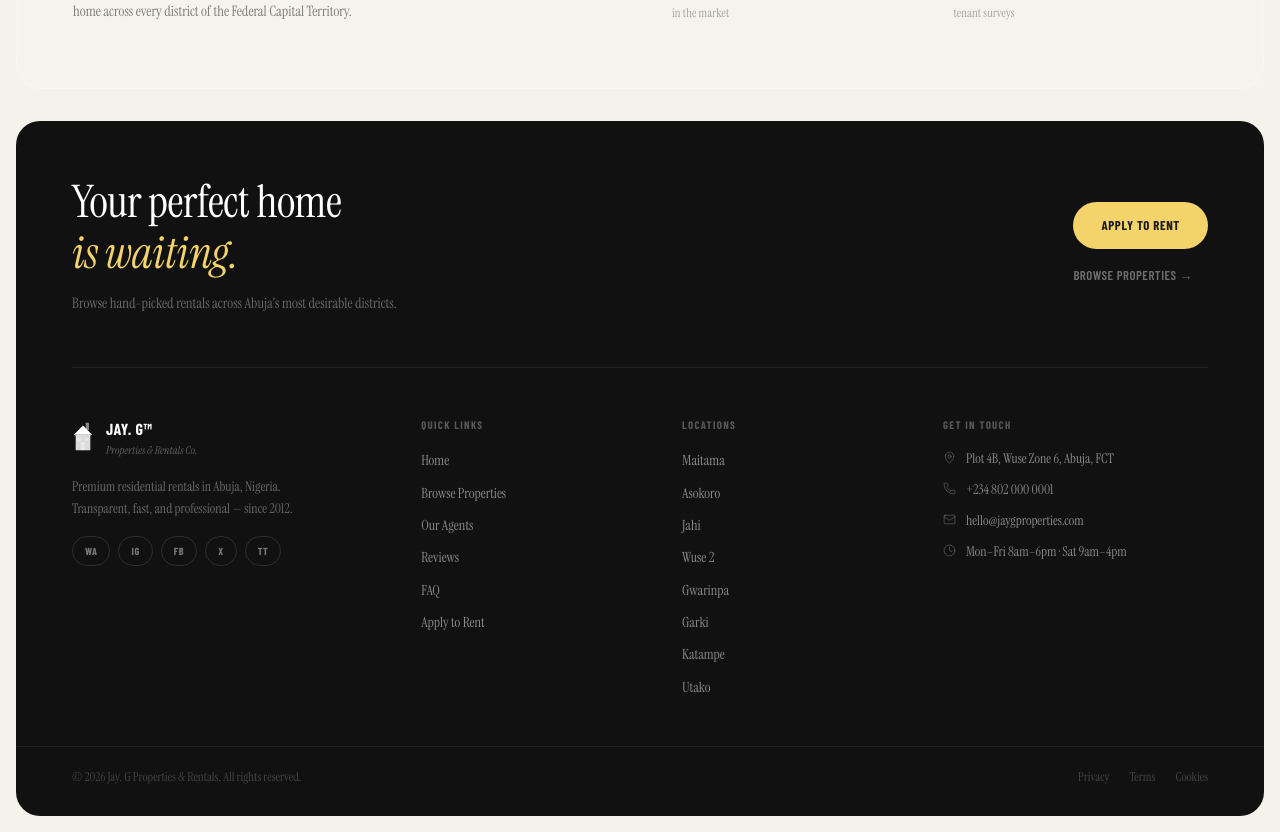
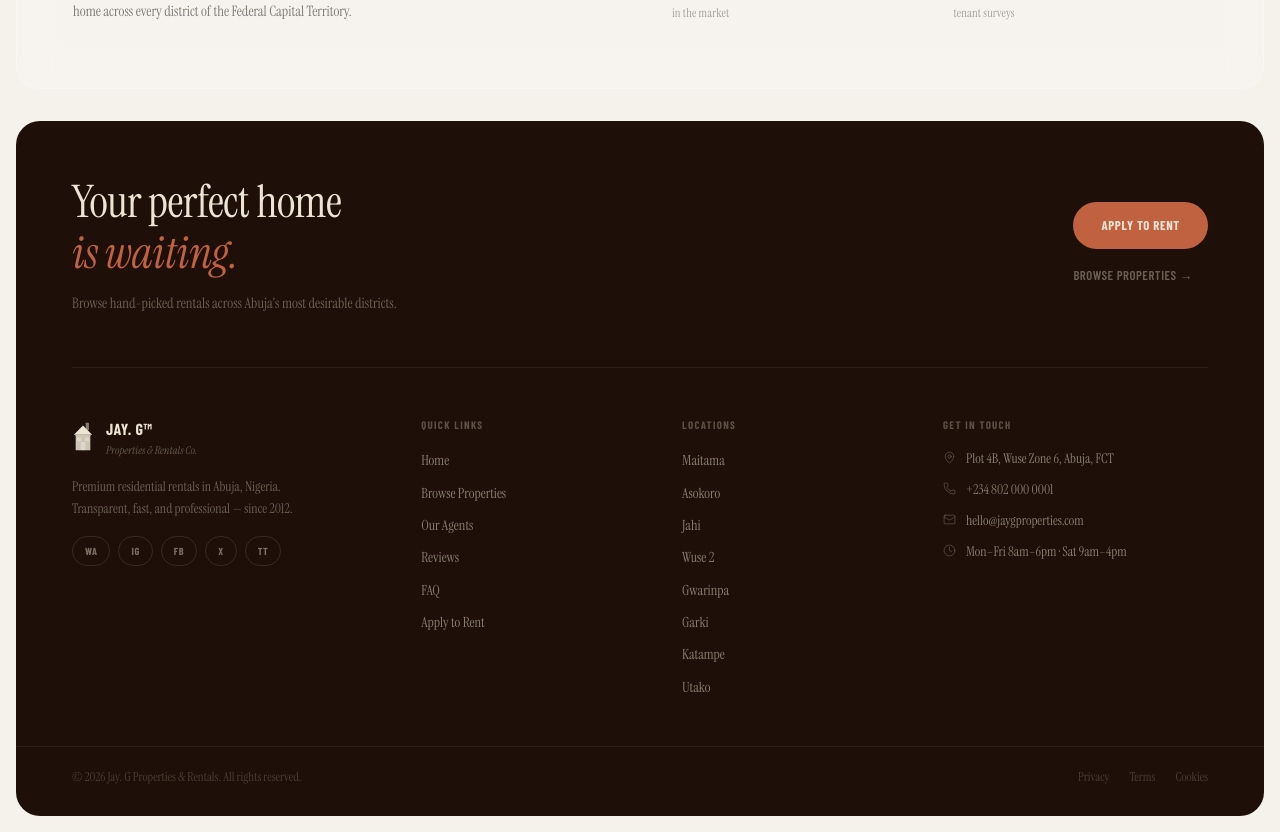
Before and after one commit to nonaseih/glamour.j-properties, a React (Vite) app: page / in a window 1280 px wide. Shown: the part 3600-4432 px from the top of the page. Built offline with nearby package versions, Linux system fonts and the light colour scheme; a web font is replaced by a local one.

Commit message:
Footer update

```diff
--- a/src/index.css
+++ b/src/index.css
@@ -492,9 +492,9 @@ p { line-height: 1.7; }
 
 .footer-wrap {
   border-radius: 24px;
-  background: var(--dark);
+  background: #1E1008;
   overflow: hidden;
-  color: rgba(255,255,255,0.8);
+  color: rgba(237,228,212,0.8);
 }
 
 /* CTA */
@@ -511,18 +511,18 @@ p { line-height: 1.7; }
   font-weight: 400 !important;
   font-size: clamp(2rem, 3.5vw, 3rem);
   line-height: 1.15;
-  color: #fff;
+  color: #EDE4D4;
   margin-bottom: 12px;
 }
 
 .footer-cta__h2 em {
   font-style: italic;
-  color: var(--accent-yellow);
+  color: #C06240;
 }
 
 .footer-cta__sub {
   font-size: 0.9rem;
-  color: rgba(255,255,255,0.38);
+  color: rgba(237,228,212,0.38);
   line-height: 1.6;
   max-width: 340px;
 }
@@ -543,8 +543,8 @@ p { line-height: 1.7; }
   text-transform: uppercase;
   padding: 13px 28px;
   border-radius: 999px;
-  background: var(--accent-yellow);
-  color: var(--ink);
+  background: #C06240;
+  color: #EDE4D4;
   white-space: nowrap;
   transition: filter var(--transition), transform var(--transition);
 }
@@ -560,18 +560,18 @@ p { line-height: 1.7; }
   font-weight: 600;
   letter-spacing: 0.04em;
   text-transform: uppercase;
-  color: rgba(255,255,255,0.4);
+  color: rgba(237,228,212,0.38);
   padding: 4px 0;
   transition: color var(--transition);
   white-space: nowrap;
 }
 
-.footer-cta__ghost:hover { color: #fff; }
+.footer-cta__ghost:hover { color: #EDE4D4; }
 
 /* Divider */
 .footer-rule {
   height: 1px;
-  background: rgba(255,255,255,0.07);
+  background: rgba(237,228,212,0.08);
   margin: 0 56px;
 }
 
@@ -594,7 +594,7 @@ p { line-height: 1.7; }
   display: flex;
   align-items: center;
   gap: 12px;
-  color: #fff;
+  color: #EDE4D4;
   text-align: left;
 }
 
@@ -603,20 +603,20 @@ p { line-height: 1.7; }
   font-weight: 700;
   font-size: 1rem;
   letter-spacing: 0.03em;
-  color: #fff;
+  color: #EDE4D4;
 }
 
 .footer-brand__sub {
   font-family: var(--font-body);
   font-style: italic;
   font-size: 0.68rem;
-  color: rgba(255,255,255,0.35);
+  color: rgba(237,228,212,0.35);
   margin-top: 1px;
 }
 
 .footer-brand__tagline {
   font-size: 0.84rem;
-  color: rgba(255,255,255,0.38);
+  color: rgba(237,228,212,0.38);
   line-height: 1.65;
   max-width: 240px;
 }
@@ -634,15 +634,15 @@ p { line-height: 1.7; }
   letter-spacing: 0.06em;
   padding: 6px 12px;
   border-radius: 999px;
-  border: 1px solid rgba(255,255,255,0.12);
-  color: rgba(255,255,255,0.45);
+  border: 1px solid rgba(237,228,212,0.12);
+  color: rgba(237,228,212,0.45);
   transition: border-color var(--transition), color var(--transition), background var(--transition);
 }
 
 .footer-social:hover {
-  border-color: rgba(255,255,255,0.3);
-  color: #fff;
-  background: rgba(255,255,255,0.06);
+  border-color: rgba(237,228,212,0.3);
+  color: #EDE4D4;
+  background: rgba(237,228,212,0.06);
 }
 
 /* Columns */
@@ -654,7 +654,7 @@ p { line-height: 1.7; }
   font-weight: 700;
   letter-spacing: 0.12em;
   text-transform: uppercase;
-  color: rgba(255,255,255,0.3);
+  color: rgba(237,228,212,0.3);
   margin-bottom: 16px;
 }
 
@@ -666,23 +666,23 @@ p { line-height: 1.7; }
 
 .footer-col__link {
   font-size: 0.875rem;
-  color: rgba(255,255,255,0.52);
+  color: rgba(237,228,212,0.52);
   text-align: left;
   transition: color var(--transition);
 }
 
-.footer-col__link:hover { color: #fff; }
+.footer-col__link:hover { color: #EDE4D4; }
 
 .footer-contact {
   display: flex;
   align-items: flex-start;
   gap: 10px;
   font-size: 0.84rem;
-  color: rgba(255,255,255,0.52);
+  color: rgba(237,228,212,0.52);
   line-height: 1.55;
 }
 
-.footer-contact svg { flex-shrink: 0; margin-top: 2px; color: rgba(255,255,255,0.28); }
+.footer-contact svg { flex-shrink: 0; margin-top: 2px; color: rgba(237,228,212,0.28); }
 
 /* Bottom bar */
 .footer-bottom {
@@ -692,12 +692,12 @@ p { line-height: 1.7; }
   flex-wrap: wrap;
   gap: 12px;
   padding: 20px 56px 28px;
-  border-top: 1px solid rgba(255,255,255,0.06);
+  border-top: 1px solid rgba(237,228,212,0.06);
 }
 
 .footer-bottom__copy {
   font-size: 0.78rem;
-  color: rgba(255,255,255,0.22);
+  color: rgba(237,228,212,0.22);
 }
 
 .footer-bottom__links {
@@ -707,11 +707,11 @@ p { line-height: 1.7; }
 
 .footer-bottom__link {
   font-size: 0.78rem;
-  color: rgba(255,255,255,0.22);
+  color: rgba(237,228,212,0.22);
   transition: color var(--transition);
 }
 
-.footer-bottom__link:hover { color: rgba(255,255,255,0.55); }
+.footer-bottom__link:hover { color: rgba(237,228,212,0.55); }
 
 /* Responsive */
 @media (max-width: 1024px) {
```
